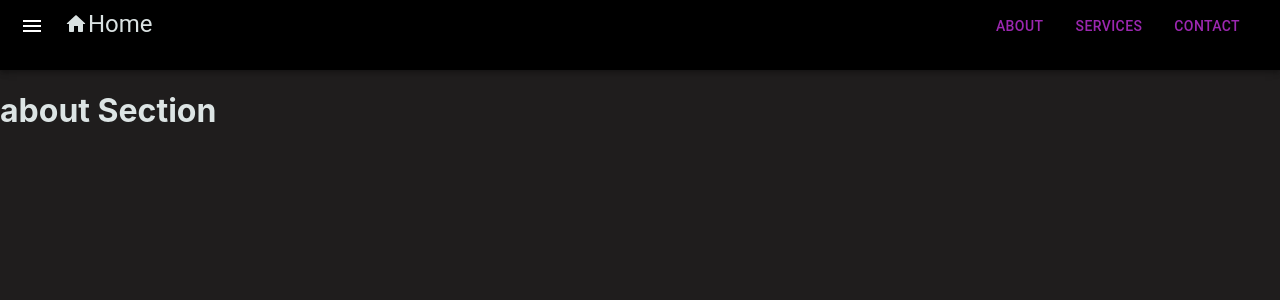
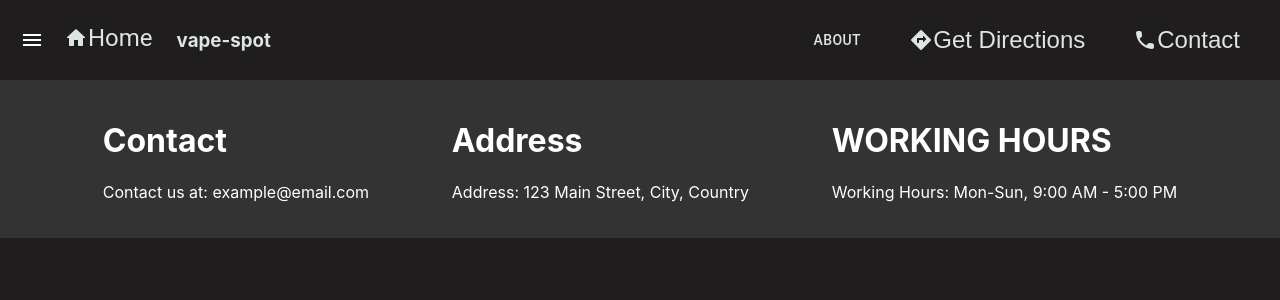
Before and after one commit to luckyligovi/vape-spot, a React (Create React App) app in the folder vape-spot/: page /about in a window 1280 px wide. Shown: the top 300 px of the page. Built offline with nearby package versions, Linux system fonts and the light colour scheme.

Commit message:
create footer

```diff
--- a/vape-spot/src/App.css
+++ b/vape-spot/src/App.css
@@ -41,6 +41,29 @@
   color: rgba(238, 240, 235, 0.955);
 }
 
-.navBar{
-  background-color: black;
+.rightContent-navBar{
+  margin-left: auto;
 }
+
+.footer {
+  background-color: #333;
+  color: #fff;
+  padding: 20px;
+  /* display: flex;
+  justify-content: space-around; */
+}
+
+.about-section {
+
+  display: flex;
+  flex-direction: row;
+  flex-wrap: nowrap;
+  justify-content: space-evenly;
+  /* flex-direction: column; Arrange items in a column */
+  align-items: flex-start; /* Center align items horizontally */
+  /* text-align: center; Center align text */
+}
+
+.footer-item{
+  order: 1;
+}
--- a/vape-spot/src/components/About.jsx
+++ b/vape-spot/src/components/About.jsx
@@ -1,11 +1,24 @@
-import React from 'react'
+import React from "react";
 
 function About() {
   return (
-    <div style={{  }} >
-      <h1>about Section</h1>
-    </div>
-  )
+    <footer className="footer">
+      <div className="about-section">
+        <div className="footer-item">
+          <h1>Contact</h1>
+          <p>Contact us at: example@email.com</p>
+        </div>
+        <div className="footer-item">
+          <h1>Address</h1>
+          <p>Address: 123 Main Street, City, Country</p>
+        </div>
+        <div className="footer-item">
+          <h1>WORKING HOURS</h1>
+          <p>Working Hours: Mon-Sun, 9:00 AM - 5:00 PM</p>
+        </div>
+      </div>
+    </footer>
+  );
 }
 
-export default About
+export default About;
--- a/vape-spot/src/components/Home.jsx
+++ b/vape-spot/src/components/Home.jsx
@@ -2,6 +2,6 @@ import React from 'react'
 
 export default function Home() {
   return (
-    <div>Homedfhgjklkjhgfdsafghvcdrtf</div>
+    <div>my home component</div>
   )
 }
--- a/vape-spot/src/components/Navbar.jsx
+++ b/vape-spot/src/components/Navbar.jsx
@@ -8,12 +8,17 @@ import IconButton from "@mui/material/IconButton";
 import MenuIcon from "@mui/icons-material/Menu";
 import HomeRoundedIcon from "@mui/icons-material/HomeRounded";
 import Button from "@mui/material/Button"; // Import Button directly
+import LocalPhoneRoundedIcon from "@mui/icons-material/LocalPhoneRounded";
+import DirectionsRoundedIcon from "@mui/icons-material/DirectionsRounded";
 
 function Navbar() {
   return (
     <div className="navBar">
       <Box sx={{ flexGrow: 1 }}>
-        <AppBar position="static" sx={{ height: 70, backgroundColor: "transparent", color: "inherit"}}>
+        <AppBar
+          position="static"
+          sx={{ height: 80, backgroundColor: "transparent", color: "inherit" }}
+        >
           <Toolbar variant="dense">
             <IconButton edge="start" aria-label="menu" sx={{ mr: 2 }}>
               <MenuIcon sx={{ color: "white" }} />
@@ -35,9 +40,10 @@ function Navbar() {
               </Typography>
             </IconButton>
 
-            {/* <div sx={{ flexGrow: 1, textAlign: "right", color: "white", marginLeft: "auto"  }}> */}
-            <div style={{ marginLeft: "auto" }}>
-              <Button sx={{ margin: 1 }} color="secondary">
+            <h3>vape-spot</h3>
+
+            <div  className="rightContent-navBar" >
+              <Button sx={{ margin: 1 }} color="inherit">
                 <Link
                   to="/about"
                   style={{ textDecoration: "none", color: "inherit" }}
@@ -45,22 +51,24 @@ function Navbar() {
                   About
                 </Link>
               </Button>
-              <Button sx={{ margin: 1 }} color="secondary">
+              <IconButton sx={{ margin: 3 }} color="inherit">
+                <DirectionsRoundedIcon />
                 <Link
                   to="/services"
                   style={{ textDecoration: "none", color: "inherit" }}
                 >
-                  Services
+                  Get Directions
                 </Link>
-              </Button>
-              <Button sx={{ margin: 1 }} color="secondary">
+              </IconButton>
+              <IconButton sx={{ margin: 1 }} color="inherit">
+                <LocalPhoneRoundedIcon />
                 <Link
                   to="/contact"
                   style={{ textDecoration: "none", color: "inherit" }}
                 >
                   Contact
                 </Link>
-              </Button>
+              </IconButton>
             </div>
           </Toolbar>
         </AppBar>
--- a/vape-spot/src/index.css
+++ b/vape-spot/src/index.css
@@ -9,7 +9,9 @@ body {
   background-color: rgba(30, 28, 28, 0.991);
 }
 
-
+Box {
+  box-shadow: burlywood;
+}
 
 code {
   font-family: source-code-pro, Menlo, Monaco, Consolas, 'Courier New',
```
